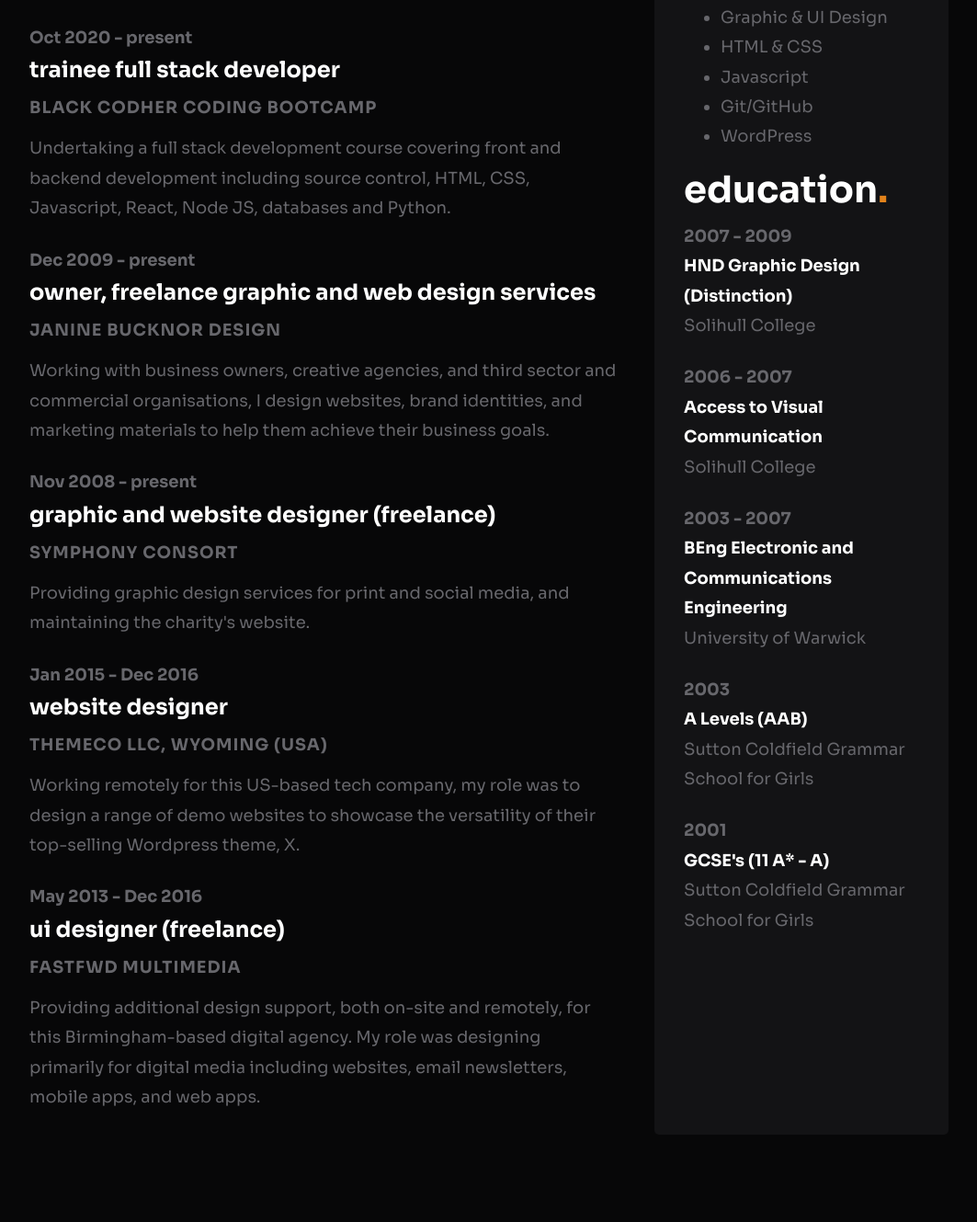
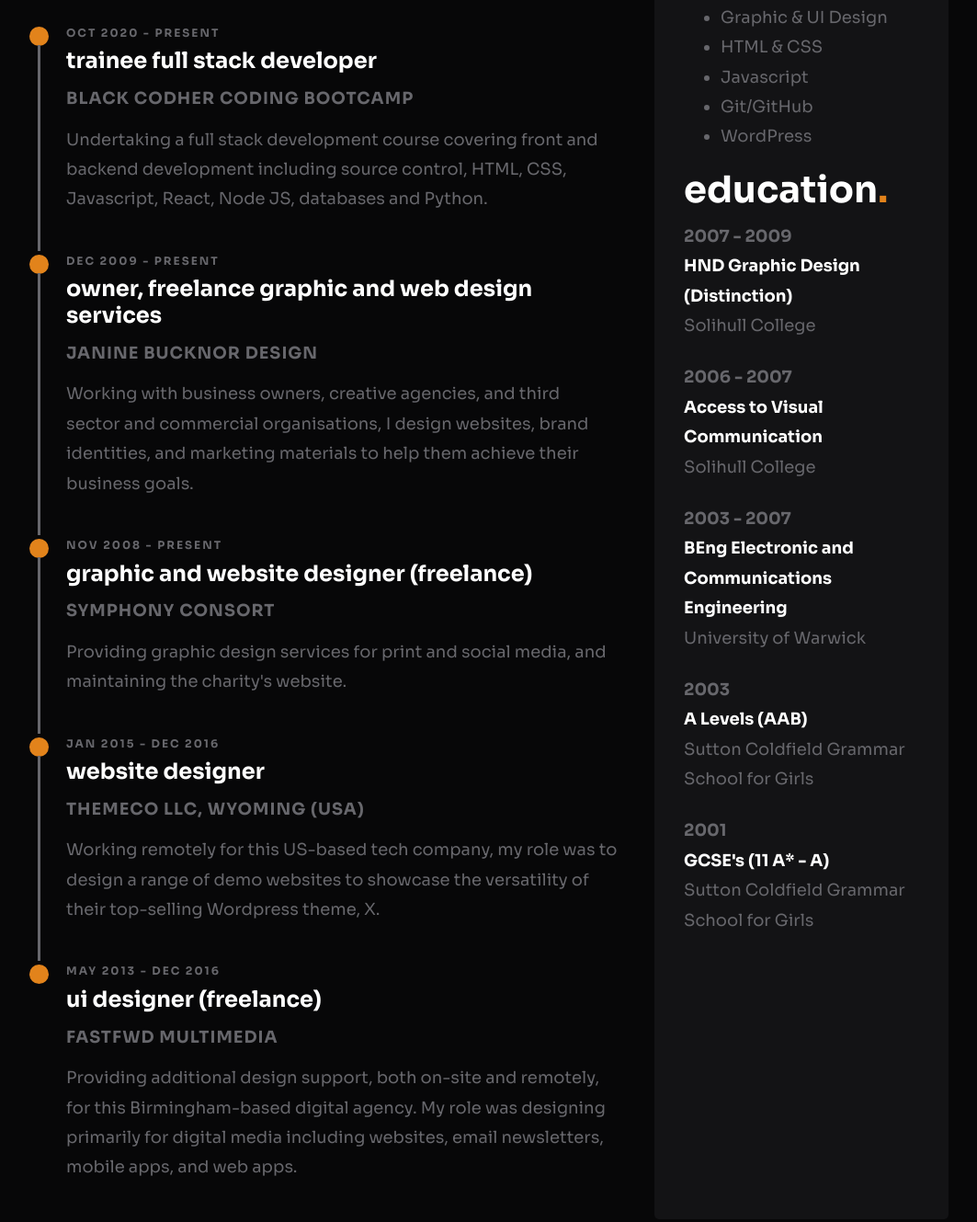
Before and after one commit to black-codher-bootcamp-2021-vaughan/unit02-assessment-html-and-css-janinebknr, a website: page index.html in a window 1280 px wide. Shown: the part 2242-3571 px from the top of the page at 92% size, without its empty margins (108-1171 px from the left). Drawn offline with Linux system fonts and the light colour scheme.

Commit message:
Adding timeline html and css

```diff
--- a/index.html
+++ b/index.html
@@ -50,26 +50,70 @@
 				<div class="wrapper">
 					<div class="col-experience">
 						<h3>Experience<span class="accent">.</span></h3>
-						<p class="dates"><strong>Oct 2020 - present</strong></p>
-						<h5>Trainee Full Stack Developer</h5>
+
+						<ul class="timeline">
+
+							<li class="timeline-item">
+								<div class="timeline-info">
+									<span>Oct 2020 - present</span>
+								</div>
+								<div class="timeline-marker"></div>
+								<div class="timeline-content">
+									<h5 class="timeline-title">Trainee Full Stack Developer</h5>
 									<p class="company-name">Black CodHer Coding Bootcamp</p>
-						<p> Undertaking a full stack development course covering front and backend development including source control, HTML, CSS, Javascript, React, Node JS, databases and Python. </p>
-						<p class="dates"><strong>Dec 2009 - present</strong></p>
-						<h5>Owner, Freelance Graphic and Web Design Services</h5>
+									<p>Undertaking a full stack development course covering front and backend development including source control, HTML, CSS, Javascript, React, Node JS, databases and Python.</p>
+								</div>
+							</li>
+
+							<li class="timeline-item">
+								<div class="timeline-info">
+									<span>Dec 2009 - present</span>
+								</div>
+								<div class="timeline-marker"></div>
+								<div class="timeline-content">
+									<h5 class="timeline-title">Owner, Freelance Graphic and Web Design Services</h5>
 									<p class="company-name">Janine Bucknor Design</p>
-						<p> Working with business owners, creative agencies, and third sector and commercial organisations, I design websites, brand identities, and marketing materials to help them achieve their business goals. </p>
-						<p class="dates"><strong>Nov 2008 - present</strong></p>
-						<h5>Graphic and Website Designer (Freelance)</h5>
+									<p>Working with business owners, creative agencies, and third sector and commercial organisations, I design websites, brand identities, and marketing materials to help them achieve their business goals.</p>
+								</div>
+							</li>
+
+							<li class="timeline-item">
+								<div class="timeline-info">
+									<span>Nov 2008 - present</span>
+								</div>
+								<div class="timeline-marker"></div>
+								<div class="timeline-content">
+									<h5 class="timeline-title">Graphic and Website Designer (Freelance)</h5>
 									<p class="company-name">Symphony Consort</p>
-						<p> Providing graphic design services for print and social media, and maintaining the charity's website. </p>
-						<p class="dates"><strong>Jan 2015 - Dec 2016</strong></p>
-						<h5>Website Designer</h5>
+									<p>Providing graphic design services for print and social media, and maintaining the charity's website.</p>
+								</div>
+							</li>
+
+							<li class="timeline-item">
+								<div class="timeline-info">
+									<span>Jan 2015 - Dec 2016</span>
+								</div>
+								<div class="timeline-marker"></div>
+								<div class="timeline-content">
+									<h5 class="timeline-title">Website Designer</h5>
 									<p class="company-name">Themeco LLC, Wyoming (USA)</p>
 									<p> Working remotely for this US-based tech company, my role was to design a range of demo websites to showcase the versatility of their top-selling Wordpress theme, X. </p>
-						<p class="dates"><strong>May 2013 - Dec 2016</strong></p>
-						<h5>UI Designer (Freelance)</h5>
+								</div>
+							</li>
+
+							<li class="timeline-item">
+								<div class="timeline-info">
+									<span>May 2013 - Dec 2016</span>
+								</div>
+								<div class="timeline-marker"></div>
+								<div class="timeline-content">
+									<h5 class="timeline-title">UI Designer (Freelance)</h5>
 									<p class="company-name">FastFwd Multimedia</p>
-						<p> Providing additional design support, both on-site and remotely, for this Birmingham-based digital agency. My role was designing primarily for digital media including websites, email newsletters, mobile apps, and web apps. </p>
+									<p>Providing additional design support, both on-site and remotely, for this Birmingham-based digital agency. My role was designing primarily for digital media including websites, email newsletters, mobile apps, and web apps.</p>
+								</div>
+							</li>
+
+						</ul>
 					</div>
 					<div class="col-skills">
 						<h4>Skill set<span class="accent">.</span></h4>
--- a/styles/main.css
+++ b/styles/main.css
@@ -132,6 +132,87 @@ p.dates { margin-bottom: 5px; }
 p.company-name { margin-bottom: 12px; text-transform: uppercase; letter-spacing: 1px; font-weight: bold; }
 .edu-institute { color: #fff; }
 
+/*==================================
+    TIMELINE
+==================================*/
+
+    /*-- GENERAL STYLES
+    ------------------------------*/
+    .timeline {
+        list-style: none;
+        margin: 0;
+        padding: 0;
+        width: 100%;
+    }
+
+    /*----- TIMELINE ITEM -----*/
+
+    .timeline-item {
+        padding-left: 40px;
+        position: relative;
+    }
+    .timeline-item:last-child {
+        padding-bottom: 0;
+    }
+
+    /*----- TIMELINE INFO -----*/
+
+    .timeline-info {
+        font-size: 12px;
+        font-weight: 700;
+        letter-spacing: 2px;
+        margin: 0 0 .5em 0;
+        text-transform: uppercase;
+        white-space: nowrap;
+    }
+    /*----- TIMELINE MARKER -----*/
+
+    .timeline-marker {
+        position: absolute;
+        top: 0; bottom: 0; left: 0;
+        width: 15px;
+    }
+    .timeline-marker:before {
+        background: var(--orange);
+        border: 3px solid transparent;
+        border-radius: 100%;
+        content: "";
+        display: block;
+        height: 15px;
+        position: absolute;
+        top: 4px; left: 0;
+        width: 15px;
+        transition: background 0.3s ease-in-out,
+                border 0.3s ease-in-out;
+    }
+    .timeline-marker:after {
+        content: "";
+        width: 3px;
+        background: var(--body-grey);
+        display: block;
+        position: absolute;
+        top: 24px; bottom: 0; left: 9px;
+    }
+    .timeline-item:last-child .timeline-marker:after {
+        content: none;
+    }
+
+    .timeline-item:not(.period):hover .timeline-marker:before {
+        background: transparent;
+        border: 3px solid var(--orange);
+    }
+
+    /*----- TIMELINE CONTENT -----*/
+
+    .timeline-content {
+        padding-bottom: 40px;
+        p:last-child {
+            margin-bottom: 0;
+        }
+    }
+
+
+
 /*------------------------------------------------------------------------------------------------------------------------------
 
 FOOTER
```
Lines whose indentation alone changed are shown as unchanged.
